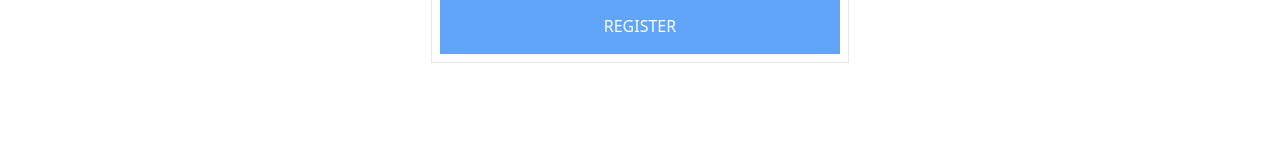
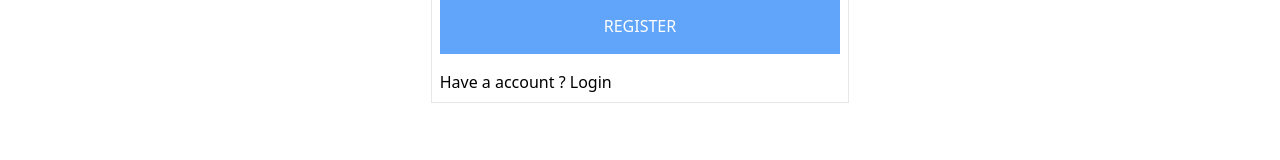
Before and after one commit to ferdiansyah0611/ecommerce-app, a Vue app: page /register in a window 1280 px wide. Shown: the part 343-503 px from the top of the page. Built offline with nearby package versions, Linux system fonts and the light colour scheme; no server answers.

Commit message:
change router-link

```diff
--- a/src/components/Navbar.vue
+++ b/src/components/Navbar.vue
@@ -35,7 +35,7 @@
 				<span class="ml-2">{{users.displayName}}</span>
 			</a>
 			<router-link v-if="!users" class="p-4 text-black font-medium hover:bg-gray-100 border-l" to="/login">Login</router-link>
-			<a v-if="!users" class="p-4 text-black font-medium hover:bg-gray-100" href="/">Register</a>
+			<router-link v-if="!users" class="p-4 text-black font-medium hover:bg-gray-100" to="/register">Register</router-link>
 		</div>
 	</nav>
 	<div class="list-cart fixed right-0 top-0 w-60 bg-white mt-14 shadow-md overflow-auto border-l transition-all duration-300 mr-min-full z-10">
--- a/src/views/Login.vue
+++ b/src/views/Login.vue
@@ -8,9 +8,9 @@
 		</form>
 		<div class="border-b mb-2 mt-2 w-full"></div>
 		<button @click="signGoogle" type="button" class="bg-gray-400 p-4 w-full text-white focus:outline-none focus:ring focus:ring-gray-300 font-medium">LOGIN WITH GOOGLE</button>
-		<div class=" mt-4">
+		<div class="mt-4">
 			<h5>
-				<span class="font-medium">Don't have a account</span> ?
+				<span>Don't have a account ? </span>
 				<router-link class="hover:underline" to="/register">Register</router-link>
 			</h5>
 		</div>
--- a/src/views/Register.vue
+++ b/src/views/Register.vue
@@ -10,6 +10,12 @@
 			</div>
 			<button type="submit" class="bg-blue-400 p-4 w-full text-white mt-3 focus:outline-none
 			focus:ring focus:ring-blue-300 font-medium">REGISTER</button>
+			<div class="mt-4">
+			<h5>
+				<span>Have a account ? </span>
+				<router-link class="hover:underline" to="/login">Login</router-link>
+			</h5>
+		</div>
 		</form>
 	</div>
 </template>
```
